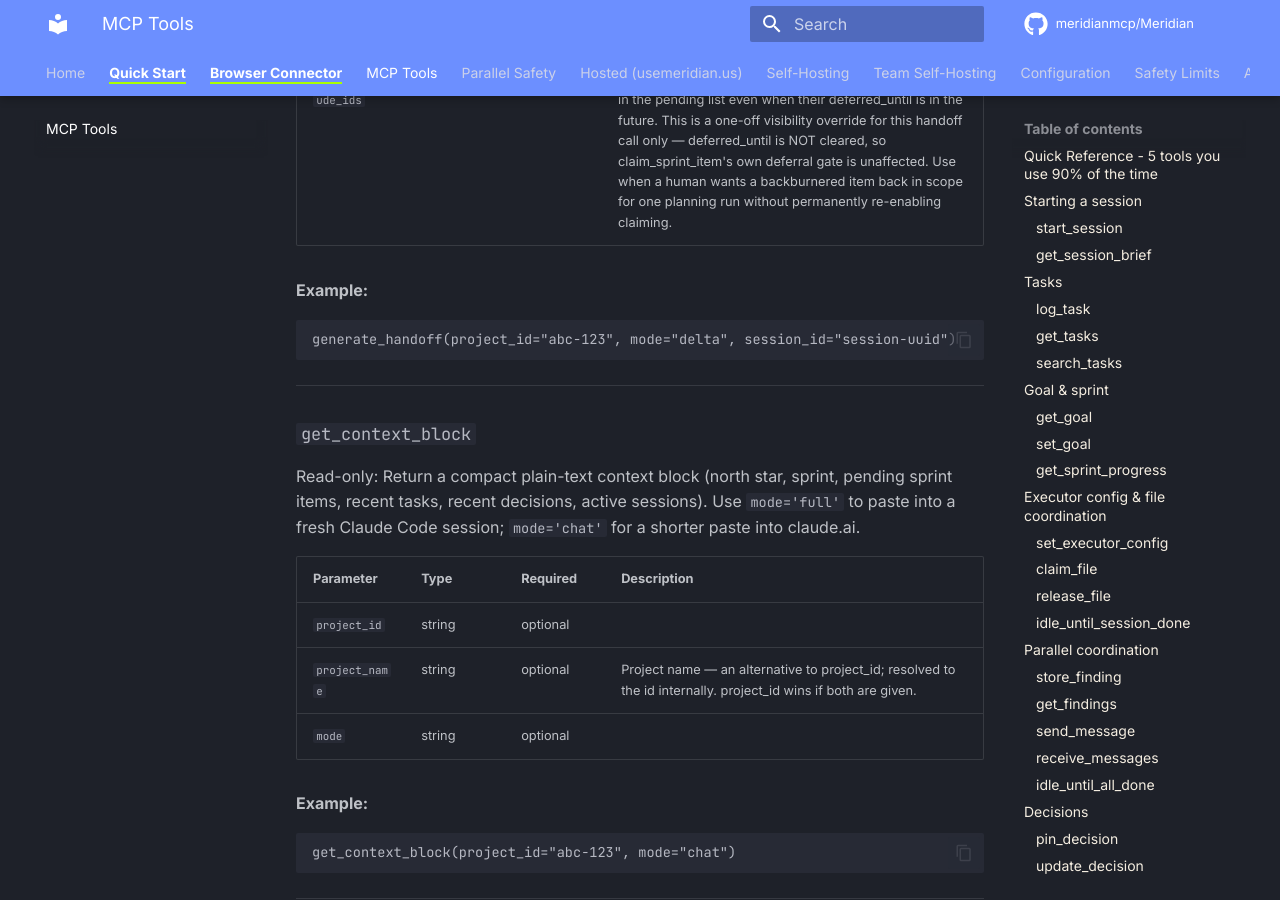
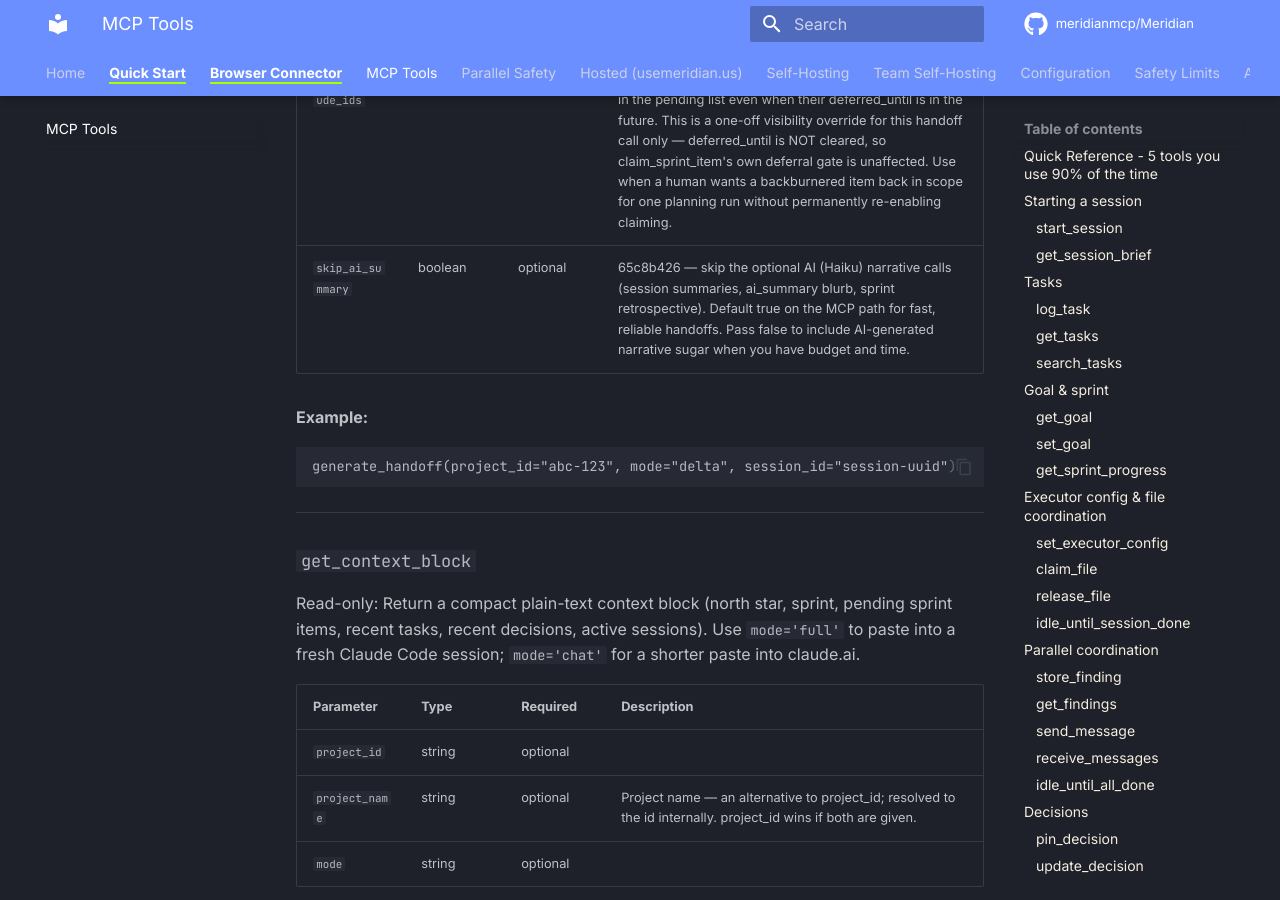
Before and after one commit to meridianmcp/Meridian, an MkDocs documentation site: the page built from docs/mcp-tools.md, in a window 1280 px wide and 900 px high, scrolled down 16606 px. Built offline with MkDocs 1.6.1 and Material for MkDocs 9.7.7, drawn with Linux system fonts in a browser that asks for light colours; comment, search, counter and statistics services are not loaded.

Commit message:
docs(v0.2.x): regenerate mcp-tools.md after batch-2 integration
Re-sync after merging 65c8b426's skip_ai_summary param alongside the
already-merged force_include_ids param on generate_handoff.

````diff
--- a/docs/mcp-tools.md
+++ b/docs/mcp-tools.md
@@ -463,6 +463,7 @@ Read-only: Generate a context handoff document. `mode='full'` writes the complet
 | `mode` | string | optional |  |
 | `session_id` | string | optional | Optional session id for auto-delta on repeated calls in the same session. |
 | `force_include_ids` | array | optional | (45f519a0) Optional list of sprint-item ids to force-include in the pending list even when their deferred_until is in the future. This is a one-off visibility override for this handoff call only — deferred_until is NOT cleared, so claim_sprint_item's own deferral gate is unaffected. Use when a human wants a backburnered item back in scope for one planning run without permanently re-enabling claiming. |
+| `skip_ai_summary` | boolean | optional | 65c8b426 — skip the optional AI (Haiku) narrative calls (session summaries, ai_summary blurb, sprint retrospective). Default true on the MCP path for fast, reliable handoffs. Pass false to include AI-generated narrative sugar when you have budget and time. |
 
 **Example:**
 ```
````
